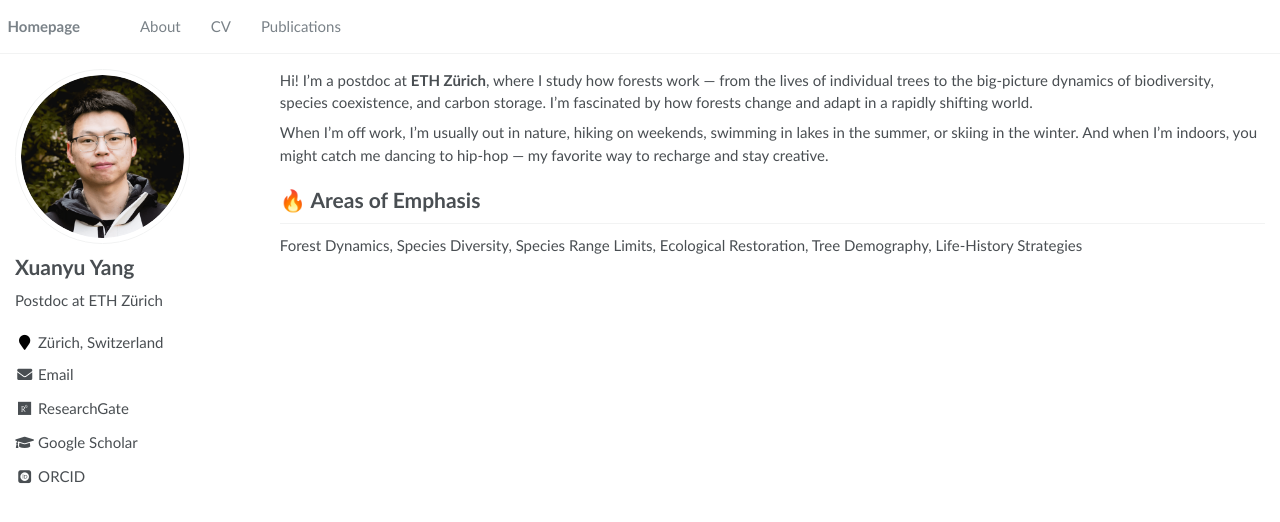
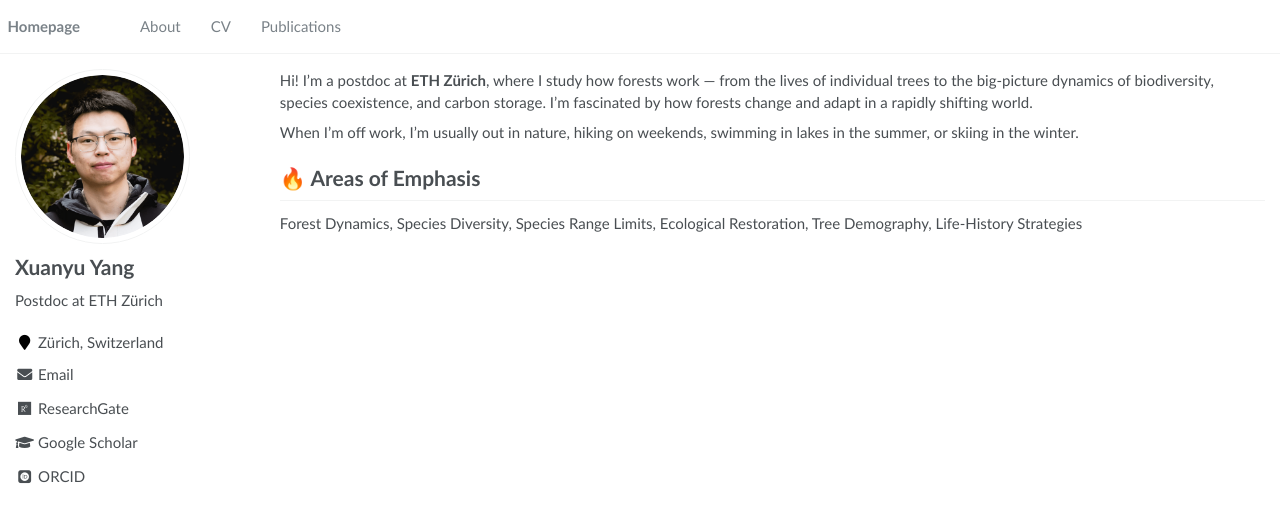
Before and after one commit to Xianyu-Yang/xianyu-yang.github.io, a Jekyll site: the page built from _pages/about.md, in a window 1280 px wide. Shown: the top 522 px of the page. Built offline with Jekyll 4.4.1, drawn with Linux system fonts in a browser that asks for light colours; some web fonts are replaced.

Commit message:
Update about.md

```diff
--- a/_pages/about.md
+++ b/_pages/about.md
@@ -18,7 +18,7 @@ redirect_from:
 <span class='anchor' id='about-me'></span>
 Hi! I'm a postdoc at **ETH Zürich**, where I study how forests work — from the lives of individual trees to the big-picture dynamics of biodiversity, species coexistence, and carbon storage. I’m fascinated by how forests change and adapt in a rapidly shifting world.
 
-When I'm off work, I’m usually out in nature, hiking on weekends, swimming in lakes in the summer, or skiing in the winter. And when I'm indoors, you might catch me dancing to hip-hop — my favorite way to recharge and stay creative.
+When I'm off work, I’m usually out in nature, hiking on weekends, swimming in lakes in the summer, or skiing in the winter.
 
 # 🔥 Areas of Emphasis
 Forest Dynamics, Species Diversity, Species Range Limits, Ecological Restoration, Tree Demography, Life-History Strategies
```
